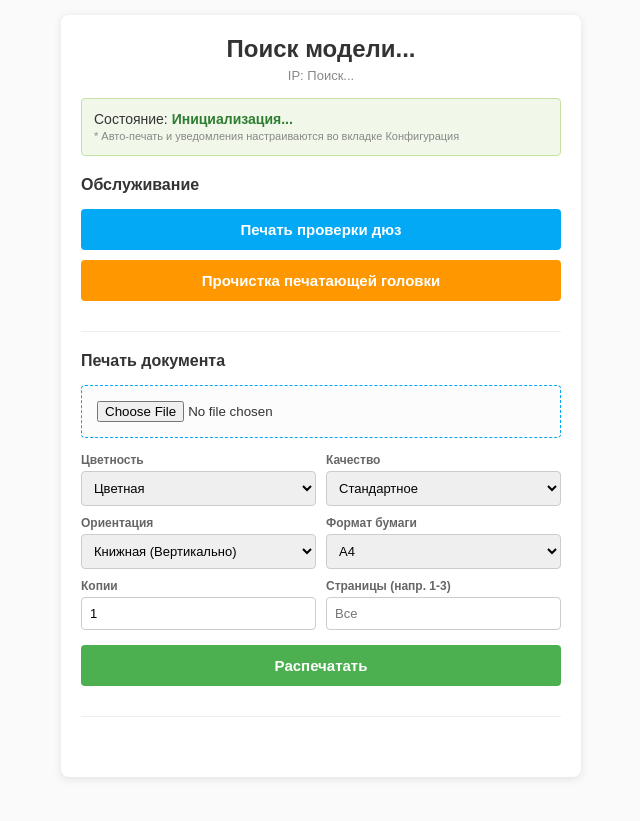
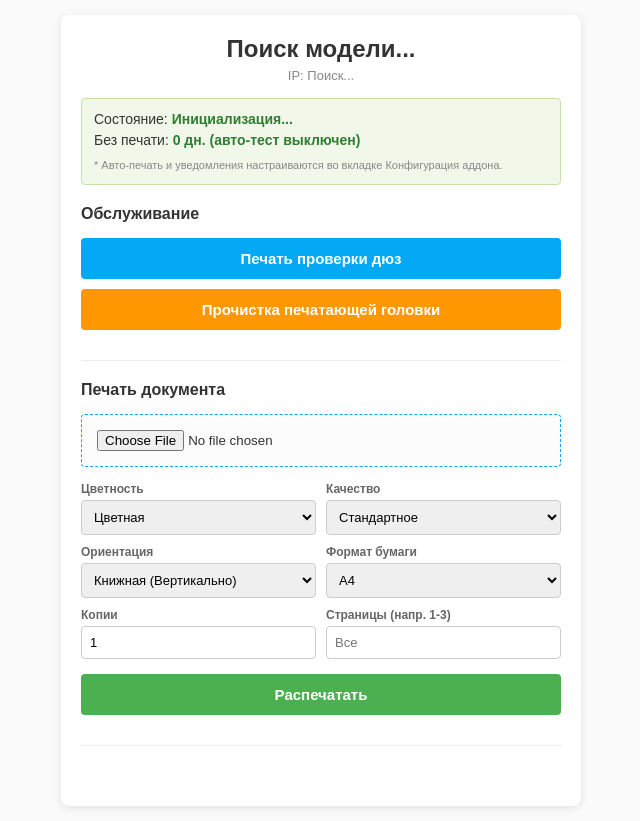
Before and after one commit to albertgermania888-dev/ha-apps, a Flask app: page / in a window 1280 px wide. Shown: the whole page, without its empty margins (319-959 px from the left). Before the commit the page ends 779 px from the top, so only its background shows below. Run offline with Flask 3, Linux system fonts and the light colour scheme.

Commit message:
Update index.html

```diff
--- a/epson_utility/templates/index.html
+++ b/epson_utility/templates/index.html
@@ -38,8 +38,9 @@
         <p style="margin: 0 0 15px 0; font-size: 13px; color: #888;">IP: <span id="st_ip">Поиск...</span></p>
 
         <div class="status-box">
-            Состояние: <span class="status-val" id="st_printer">Синхронизация...</span><br>
-            <span style="font-size: 11px; color: #888; font-weight: normal;">* Авто-печать и уведомления настраиваются во вкладке Конфигурация</span>
+            <div style="margin-bottom: 5px;">Состояние: <span class="status-val" id="st_printer">Синхронизация...</span></div>
+            <div style="margin-bottom: 8px;">Без печати: <span class="status-val" id="st_idle">Сбор данных...</span></div>
+            <span style="font-size: 11px; color: #888; font-weight: normal; line-height: 1.2;">* Авто-печать и уведомления настраиваются во вкладке Конфигурация аддона.</span>
         </div>
 
         <div class="section">
@@ -112,12 +113,22 @@
                     document.getElementById('st_model').innerText = data.model;
                     document.getElementById('st_ip').innerText = data.ip;
                     document.getElementById('st_printer').innerText = data.status;
+
+                    // Формирование текста таймера простоя
+                    let idleText = data.idle_days + " дн.";
+                    if (data.auto_check) {
+                        let left = data.auto_check_days - data.idle_days;
+                        if (left < 0) left = 0;
+                        idleText += ` (осталось до авто-теста: ${left} дн.)`;
+                    } else {
+                        idleText += " (авто-тест выключен)";
+                    }
+                    document.getElementById('st_idle').innerText = idleText;
                 }).catch(err => console.error(err));
         }
         setInterval(fetchStatus, 3000);
         fetchStatus();
 
-        // Запрос реального перерендеринга предпросмотра при смене ориентации
         document.getElementById('p_orientation').addEventListener('change', function(e) {
             const previewContainer = document.getElementById('preview_container');
             if (previewContainer.style.display === 'none') return;
```
